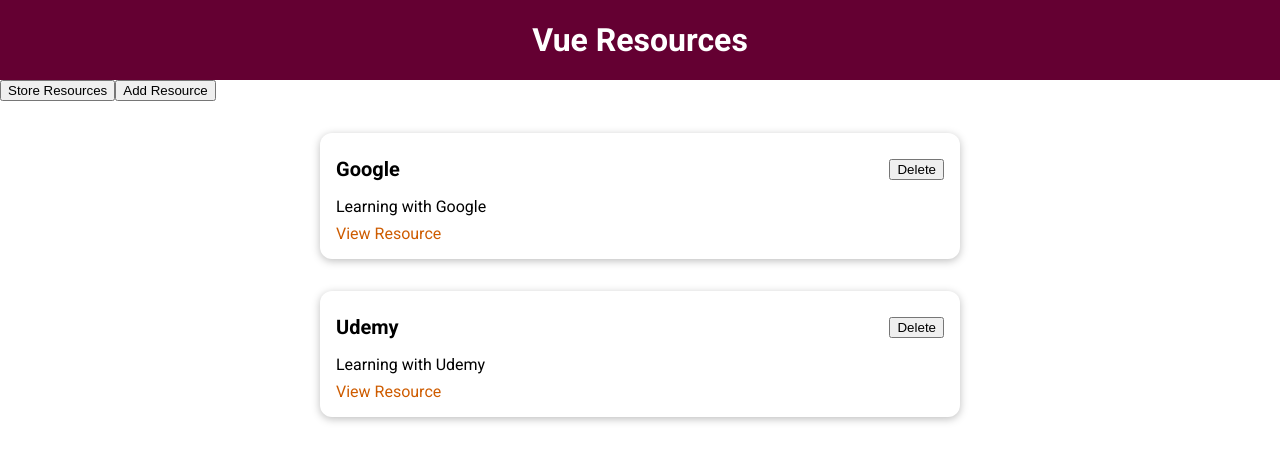
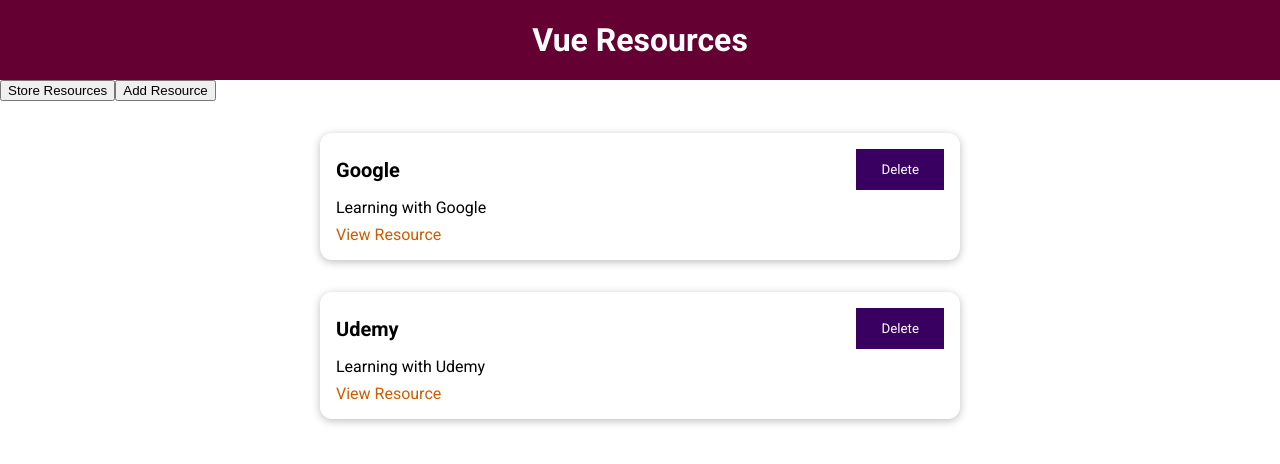
Before and after one commit to alexelmore/vue-resources-app, a Vue app: page / in a window 1280 px wide. Shown: the top 464 px of the page. Built offline with nearby package versions, Linux system fonts and the light colour scheme.

Commit message:
add BaseButton Component

```diff
--- a/src/components/AddResource.vue
+++ b/src/components/AddResource.vue
@@ -19,14 +19,17 @@
       <input type="url" id="link" required v-model="resource.link" />
     </div>
     <div>
-      <button>Submit</button>
+      <TheButton title="Submit" />
     </div>
   </form>
 </template>
 
 <script>
+import TheButton from '../components/TheButton.vue';
+
 export default {
   name: 'AddResource',
+  components: { TheButton },
   data() {
     return {
       resource: {
--- a/src/components/Resource.vue
+++ b/src/components/Resource.vue
@@ -3,7 +3,7 @@
     <BaseCard>
       <header>
         <h3>{{ resource.title }}</h3>
-        <button @click="handleDelete(resource.id)">Delete</button>
+        <TheButton @click="handleDelete(resource.id)" title="Delete" />
       </header>
       <p>{{ resource.description }}</p>
       <nav><a :href="resource.link">View Resource</a></nav>
@@ -13,12 +13,13 @@
 
 <script>
 import BaseCard from './BaseCard.vue';
+import TheButton from './TheButton.vue';
 export default {
   name: 'Resource',
   data() {
     return {};
   },
-  components: { BaseCard },
+  components: { BaseCard, TheButton },
   props: {
     resource: Object,
   },
--- /dev/null
+++ b/src/components/TheButton.vue
@@ -0,0 +1,40 @@
+<template>
+  <button>{{ title }}</button>
+</template>
+
+<script>
+export default {
+  name: 'TheButton',
+  props: {
+    title: String,
+  },
+};
+</script>
+
+<style scoped>
+button {
+  padding: 0.75rem 1.5rem;
+  font-family: inherit;
+  background-color: #3a0061;
+  border: 1px solid #3a0061;
+  color: white;
+  cursor: pointer;
+}
+
+button:hover,
+button:active {
+  background-color: #270041;
+  border-color: #270041;
+}
+
+.flat {
+  background-color: transparent;
+  color: #3a0061;
+  border: none;
+}
+
+.flat:hover,
+.flat:active {
+  background-color: #edd2ff;
+}
+</style>
```
